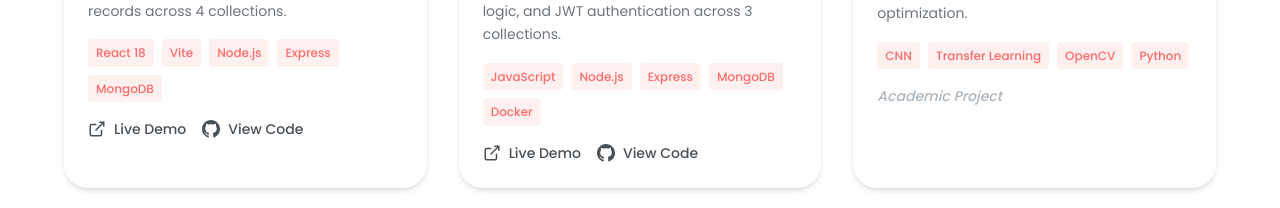
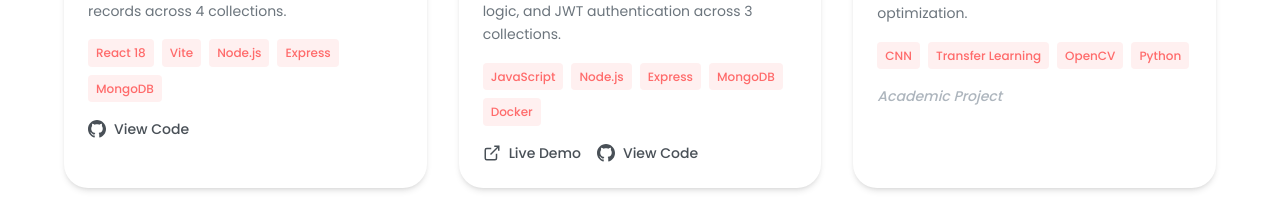
Before and after one commit to abhimanyududeja/portfolio, a website: page projects.html in a window 1280 px wide. Shown: the part 1651-1859 px from the top of the page. Drawn offline with Linux system fonts and the light colour scheme.

Commit message:
Remove dead FundTank live demo link
fundtank.onrender.com no longer resolves, so the Live Demo link led nowhere.
Dropped it and kept View Code. Re-add the link if the service is redeployed.

```diff
--- a/projects.html
+++ b/projects.html
@@ -367,28 +367,6 @@
               </div>
               <div class="project-links">
                 <a
-                  href="https://fundtank.onrender.com/"
-                  target="_blank"
-                  rel="noopener noreferrer"
-                  class="project-link"
-                >
-                  <svg
-                    viewBox="0 0 24 24"
-                    fill="none"
-                    stroke="currentColor"
-                    stroke-width="2"
-                    class="link-icon"
-                    aria-hidden="true"
-                  >
-                    <path
-                      d="M18 13v6a2 2 0 0 1-2 2H5a2 2 0 0 1-2-2V8a2 2 0 0 1 2-2h6"
-                    />
-                    <polyline points="15 3 21 3 21 9" />
-                    <line x1="10" y1="14" x2="21" y2="3" />
-                  </svg>
-                  Live Demo
-                </a>
-                <a
                   href="https://github.com/abhimanyududeja/FundTank"
                   target="_blank"
                   rel="noopener noreferrer"
```
